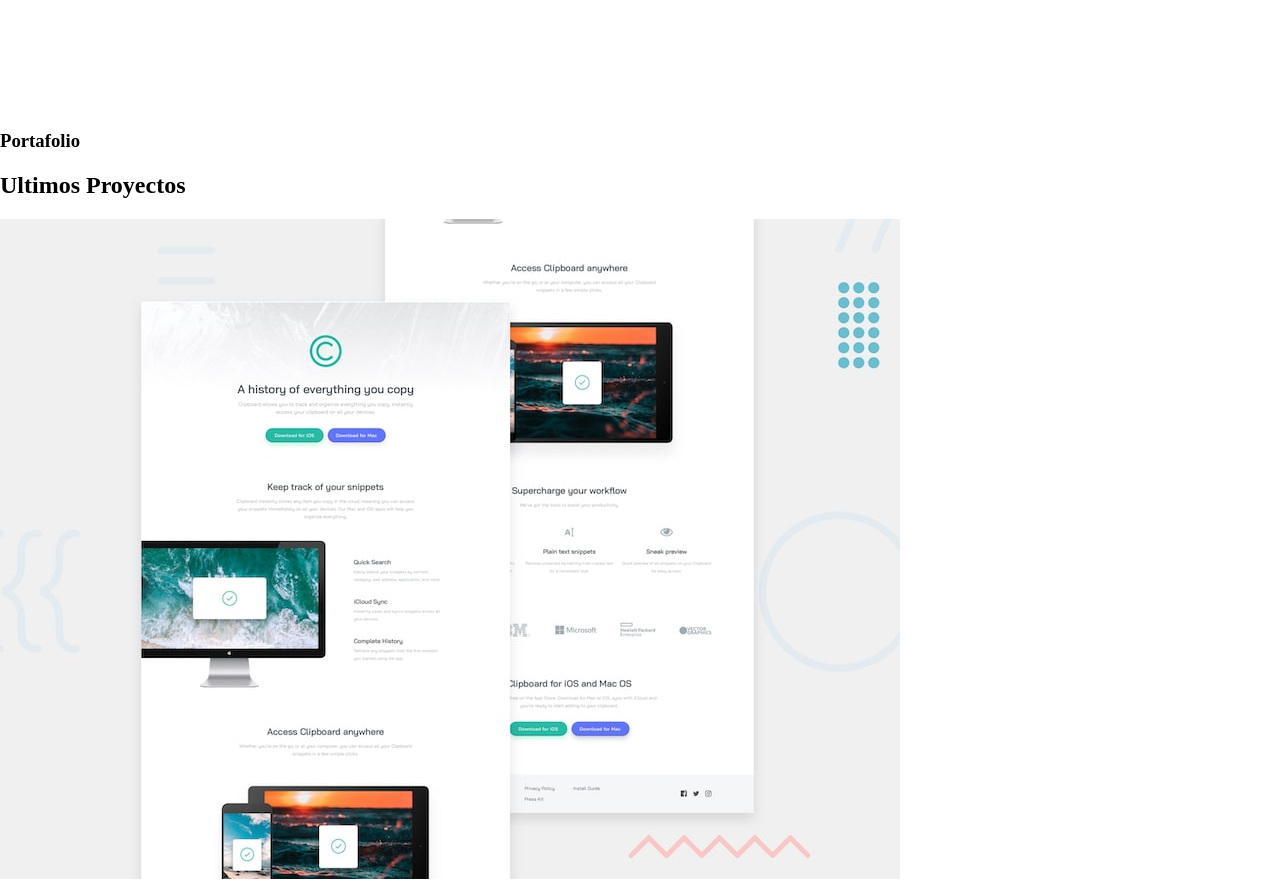
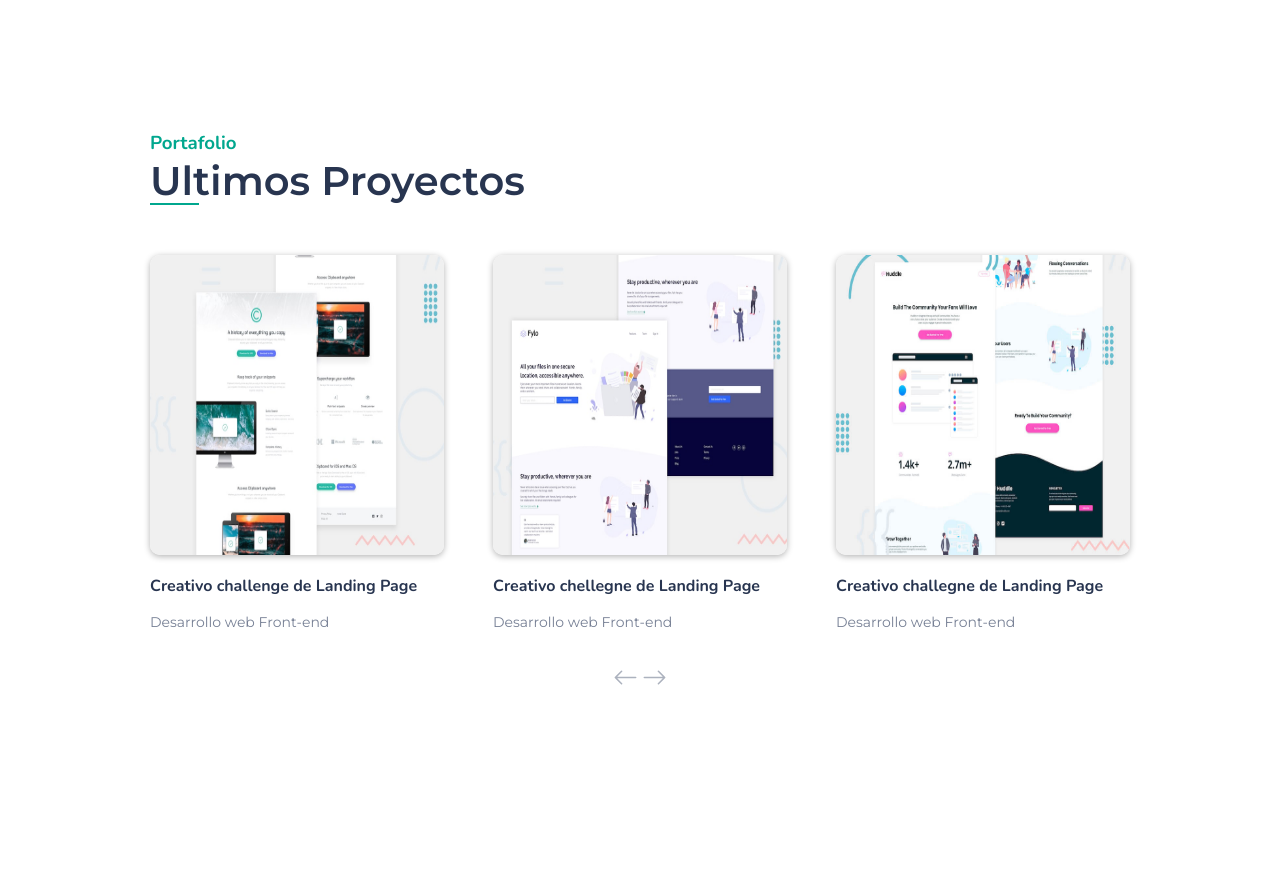
Before and after one commit to SolRoa/RoaSol-TrabajoFinal, a plain HTML site: page index.html in a window 1280 px wide. Shown: the part 2060-2945 px from the top of the page. After the commit the page ends 2754 px from the top, so only its background shows below. Drawn offline with nearby package versions, Linux system fonts and the light colour scheme.

Commit message:
Paso con el estilo.css de la seccion portafolio

```diff
--- a/estilo.css
+++ b/estilo.css
@@ -354,3 +354,86 @@ header nav a:hover:before{
 .tarjeta:hover h2{
     color: #FFFFFF;
 }
+
+
+
+/* trabajo en la seccion portafolio */
+.portafolio{
+    margin: 0px 150px;
+}
+.arriba{
+    margin-bottom: 50px;
+}
+.arriba h3{
+    color: #00A78E;
+    font-family: 'Nunito', sans-serif;
+    font-weight: 700;
+    margin-bottom: 0;
+}
+.arriba h1{
+    position: relative;
+    margin-top: 0;
+    margin-bottom: 20px;
+    font-family: 'Montserrat', sans-serif;
+    font-weight: 600;
+    font-size: 40px;
+    color: #283550;
+}
+.arriba h1::before{
+    content: "";
+    border-bottom: 2px solid #00A78E;
+    position: absolute;
+    bottom: 0;
+    width: 5%;
+    transition: 0.5s;
+}
+.arriba h1:hover:before{
+    content: "";
+    border-bottom: 2px solid #00A78E;
+    position: absolute;
+    bottom: 0;
+    width: 35%;
+}
+.galeria{
+    display: flex;
+    justify-content: space-between;
+    margin-top: 25px;
+}
+.portafolio img{
+    width: 100%;
+    height: 300px;
+    box-shadow: 0 0.1rem 0.4rem rgba(0, 0, 0, 30%);
+    border-radius: 10px;
+}
+.g{
+    width: 30%;
+    transition: .3s;
+
+}
+.g-oscuro{
+    font-family: 'Nunito', sans-serif;
+    font-weight: bold;
+    color: #283550;
+
+}
+.g-claro{
+    font-family: 'Montserrat', sans-serif;
+    font-weight: 400;
+    color: #778095;
+    width: 100%;
+    font-size: 14px;
+}
+.g:hover .g-oscuro{
+    color: #00A78E;
+}
+.flechas{
+    text-align: center;
+    margin-top: 20px;
+}
+.flechas svg{
+    cursor: pointer;
+    transition: .3s;
+}
+.flechas svg:hover{
+    fill: #00A78E;
+}
```
